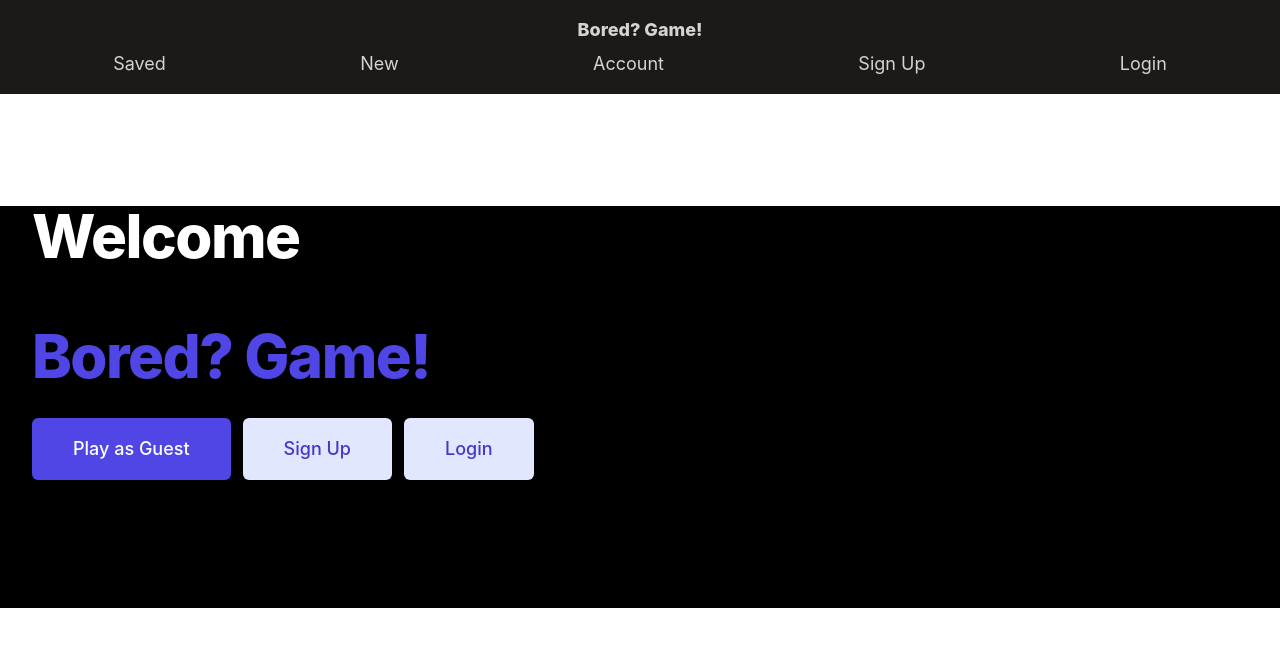
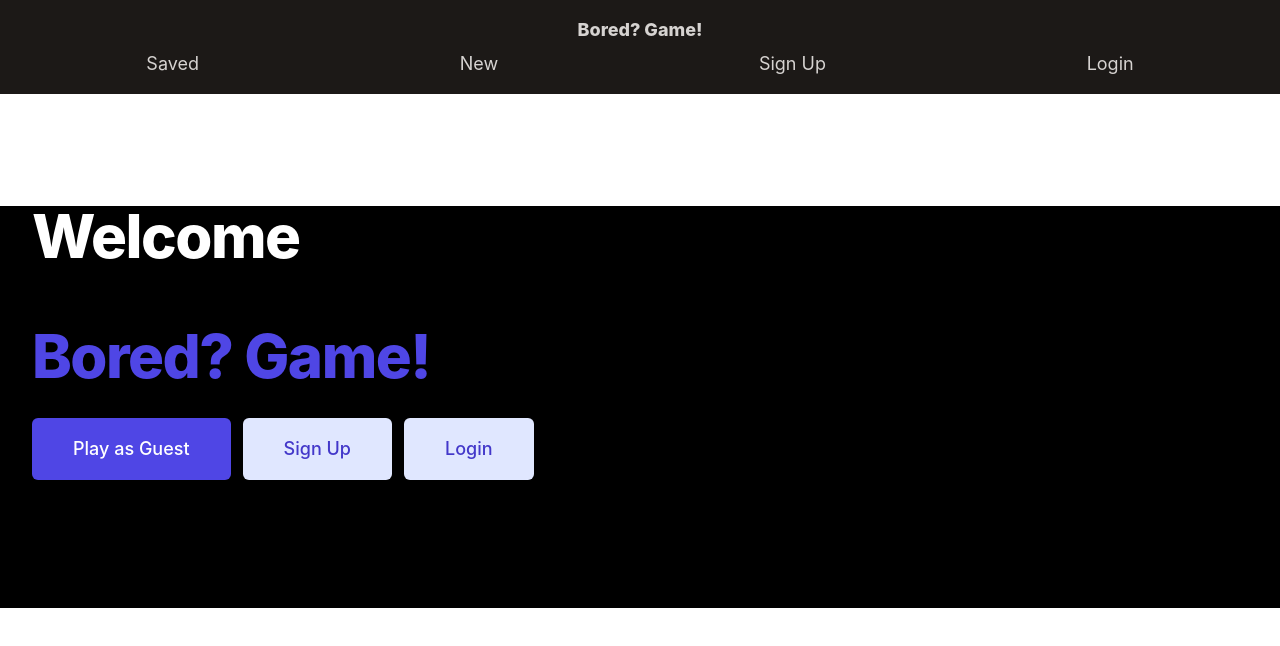
Before and after one commit to yexeniaf/BoredGame-Frontend, a React (Create React App) app in the folder client/: page / in a window 1280 px wide. Shown: the top 646 px of the page. Built offline with nearby package versions, Linux system fonts and the light colour scheme.

Commit message:
Removes Account info button.

```diff
--- a/client/src/components/Navbar.jsx
+++ b/client/src/components/Navbar.jsx
@@ -1,9 +1,7 @@
 import React from 'react';
 import { Link } from "react-router-dom"
 
-export default function Navbar() {
-    const id = "61face7abe3d608f47a8720a";
-
+export default function Navbar(props) {
     return (
         <nav className="nav text-lg px-4 py-4 bg-stone-900">
             <Link to="/">
@@ -17,9 +15,6 @@ export default function Navbar() {
                     <Link to="/new">New</Link>
                 </li>
                 <li>
-                    <Link to={`Account/${id}`}>Account</Link>
-                </li>
-                <li>
                     <Link to="/signup">Sign Up</Link>
                 </li>
                 <li>
```
